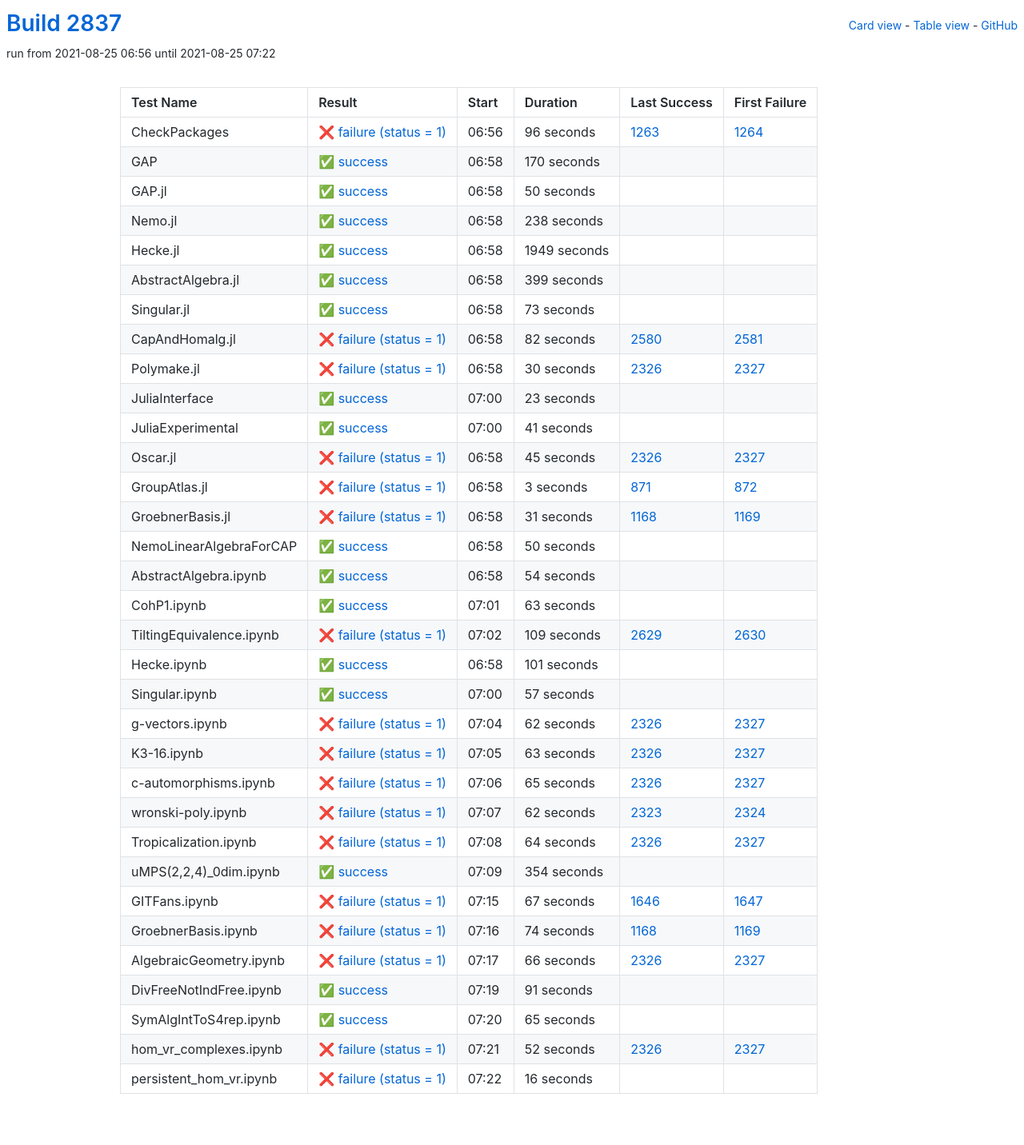
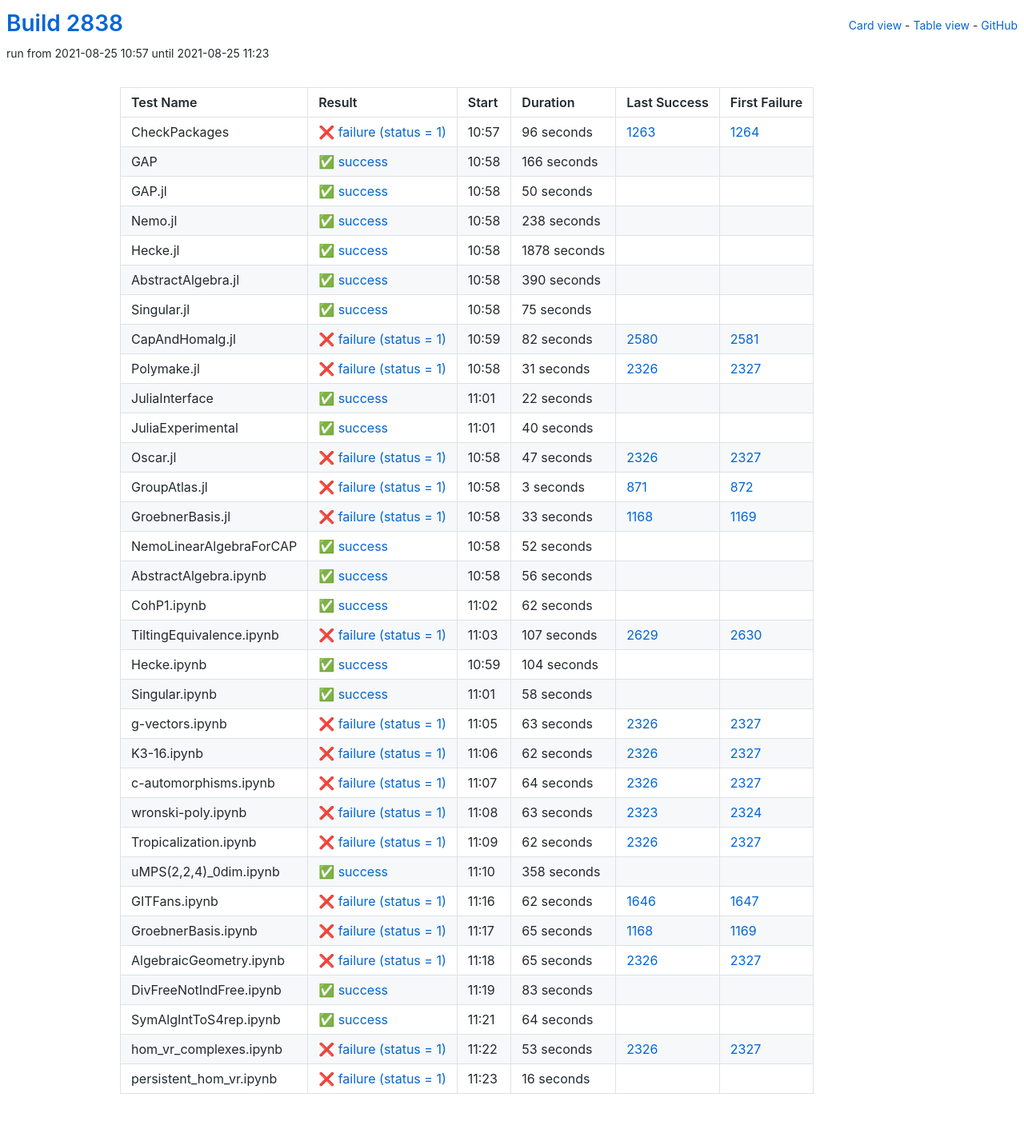
Before and after one commit to oscar-system/oscar-ci-status-stable, a Jekyll site: the page built from table.html, in a window 1280 px wide. Shown: the whole page at 80% size. Built offline with Jekyll 4.4.1, drawn with Linux system fonts in a browser that asks for light colours.

Commit message:
Build #2838

```diff
--- a/_data/ci.yml
+++ b/_data/ci.yml
@@ -1,6 +1,6 @@
 ---
-build: 2837
-build_url: https://oscarci.mathematik.uni-kl.de/job/oscar-stable/2837/
+build: 2838
+build_url: https://oscarci.mathematik.uni-kl.de/job/oscar-stable/2838/
 job: oscar-stable
 organization: oscar-system
 repo: oscar-ci-status-stable
@@ -8,8 +8,8 @@ repourl: https://github.com/oscar-system/oscar-ci-status-stable
 tests:
 - name: CheckPackages
   id: checkpackages
-  log: https://oscarci.mathematik.uni-kl.de/job/oscar-stable/2837/artifact/logs/build-2837/CheckPackages.log
-  start: 2021-08-25 06:56
+  log: https://oscarci.mathematik.uni-kl.de/job/oscar-stable/2838/artifact/logs/build-2838/CheckPackages.log
+  start: 2021-08-25 10:57
   success: false
   exitcode: 1
   status: failure
@@ -20,20 +20,20 @@ tests:
   first_failure_url: https://oscarci.mathematik.uni-kl.de/job/oscar-stable/1264/
 - name: GAP
   id: gap
-  log: https://oscarci.mathematik.uni-kl.de/job/oscar-stable/2837/artifact/logs/build-2837/GAP.log
-  start: 2021-08-25 06:58
+  log: https://oscarci.mathematik.uni-kl.de/job/oscar-stable/2838/artifact/logs/build-2838/GAP.log
+  start: 2021-08-25 10:58
   success: true
   exitcode: 0
   status: success
-  duration: 170
+  duration: 166
   last_success: false
   last_success_url:
   first_failure: false
   first_failure_url:
 - name: GAP.jl
   id: gap-jl
-  log: https://oscarci.mathematik.uni-kl.de/job/oscar-stable/2837/artifact/logs/build-2837/GAP.jl.log
-  start: 2021-08-25 06:58
+  log: https://oscarci.mathematik.uni-kl.de/job/oscar-stable/2838/artifact/logs/build-2838/GAP.jl.log
+  start: 2021-08-25 10:58
   success: true
   exitcode: 0
   status: success
@@ -44,8 +44,8 @@ tests:
   first_failure_url:
 - name: Nemo.jl
   id: nemo-jl
-  log: https://oscarci.mathematik.uni-kl.de/job/oscar-stable/2837/artifact/logs/build-2837/Nemo.jl.log
-  start: 2021-08-25 06:58
+  log: https://oscarci.mathematik.uni-kl.de/job/oscar-stable/2838/artifact/logs/build-2838/Nemo.jl.log
+  start: 2021-08-25 10:58
   success: true
   exitcode: 0
   status: success
@@ -56,44 +56,44 @@ tests:
   first_failure_url:
 - name: Hecke.jl
   id: hecke-jl
-  log: https://oscarci.mathematik.uni-kl.de/job/oscar-stable/2837/artifact/logs/build-2837/Hecke.jl.log
-  start: 2021-08-25 06:58
+  log: https://oscarci.mathematik.uni-kl.de/job/oscar-stable/2838/artifact/logs/build-2838/Hecke.jl.log
+  start: 2021-08-25 10:58
   success: true
   exitcode: 0
   status: success
-  duration: 1949
+  duration: 1878
   last_success: false
   last_success_url:
   first_failure: false
   first_failure_url:
 - name: AbstractAlgebra.jl
   id: abstractalgebra-jl
-  log: https://oscarci.mathematik.uni-kl.de/job/oscar-stable/2837/artifact/logs/build-2837/AbstractAlgebra.jl.log
-  start: 2021-08-25 06:58
+  log: https://oscarci.mathematik.uni-kl.de/job/oscar-stable/2838/artifact/logs/build-2838/AbstractAlgebra.jl.log
+  start: 2021-08-25 10:58
   success: true
   exitcode: 0
   status: success
-  duration: 399
+  duration: 390
   last_success: false
   last_success_url:
   first_failure: false
   first_failure_url:
 - name: Singular.jl
   id: singular-jl
-  log: https://oscarci.mathematik.uni-kl.de/job/oscar-stable/2837/artifact/logs/build-2837/Singular.jl.log
-  start: 2021-08-25 06:58
+  log: https://oscarci.mathematik.uni-kl.de/job/oscar-stable/2838/artifact/logs/build-2838/Singular.jl.log
+  start: 2021-08-25 10:58
   success: true
   exitcode: 0
   status: success
-  duration: 73
+  duration: 75
   last_success: false
   last_success_url:
   first_failure: false
   first_failure_url:
 - name: CapAndHomalg.jl
   id: capandhomalg-jl
-  log: https://oscarci.mathematik.uni-kl.de/job/oscar-stable/2837/artifact/logs/build-2837/CapAndHomalg.jl.log
-  start: 2021-08-25 06:58
+  log: https://oscarci.mathematik.uni-kl.de/job/oscar-stable/2838/artifact/logs/build-2838/CapAndHomalg.jl.log
+  start: 2021-08-25 10:59
   success: false
   exitcode: 1
   status: failure
@@ -104,56 +104,56 @@ tests:
   first_failure_url: https://oscarci.mathematik.uni-kl.de/job/oscar-stable/2581/
 - name: Polymake.jl
   id: polymake-jl
-  log: https://oscarci.mathematik.uni-kl.de/job/oscar-stable/2837/artifact/logs/build-2837/Polymake.jl.log
-  start: 2021-08-25 06:58
+  log: https://oscarci.mathematik.uni-kl.de/job/oscar-stable/2838/artifact/logs/build-2838/Polymake.jl.log
+  start: 2021-08-25 10:58
   success: false
   exitcode: 1
   status: failure
-  duration: 30
+  duration: 31
   last_success: 2326
   last_success_url: https://oscarci.mathematik.uni-kl.de/job/oscar-stable/2326/
   first_failure: 2327
   first_failure_url: https://oscarci.mathematik.uni-kl.de/job/oscar-stable/2327/
 - name: JuliaInterface
   id: juliainterface
-  log: https://oscarci.mathematik.uni-kl.de/job/oscar-stable/2837/artifact/logs/build-2837/JuliaInterface.log
-  start: 2021-08-25 07:00
+  log: https://oscarci.mathematik.uni-kl.de/job/oscar-stable/2838/artifact/logs/build-2838/JuliaInterface.log
+  start: 2021-08-25 11:01
   success: true
   exitcode: 0
   status: success
-  duration: 23
+  duration: 22
   last_success: false
   last_success_url:
   first_failure: false
   first_failure_url:
 - name: JuliaExperimental
   id: juliaexperimental
-  log: https://oscarci.mathematik.uni-kl.de/job/oscar-stable/2837/artifact/logs/build-2837/JuliaExperimental.log
-  start: 2021-08-25 07:00
+  log: https://oscarci.mathematik.uni-kl.de/job/oscar-stable/2838/artifact/logs/build-2838/JuliaExperimental.log
+  start: 2021-08-25 11:01
   success: true
   exitcode: 0
   status: success
-  duration: 41
+  duration: 40
   last_success: false
   last_success_url:
   first_failure: false
   first_failure_url:
 - name: Oscar.jl
   id: oscar-jl
-  log: https://oscarci.mathematik.uni-kl.de/job/oscar-stable/2837/artifact/logs/build-2837/Oscar.jl.log
-  start: 2021-08-25 06:58
+  log: https://oscarci.mathematik.uni-kl.de/job/oscar-stable/2838/artifact/logs/build-2838/Oscar.jl.log
+  start: 2021-08-25 10:58
   success: false
   exitcode: 1
   status: failure
-  duration: 45
+  duration: 47
   last_success: 2326
   last_success_url: https://oscarci.mathematik.uni-kl.de/job/oscar-stable/2326/
   first_failure: 2327
   first_failure_url: https://oscarci.mathematik.uni-kl.de/job/oscar-stable/2327/
 - name: GroupAtlas.jl
   id: groupatlas-jl
-  log: https://oscarci.mathematik.uni-kl.de/job/oscar-stable/2837/artifact/logs/build-2837/GroupAtlas.jl.log
-  start: 2021-08-25 06:58
+  log: https://oscarci.mathematik.uni-kl.de/job/oscar-stable/2838/artifact/logs/build-2838/GroupAtlas.jl.log
+  start: 2021-08-25 10:58
   success: false
   exitcode: 1
   status: failure
@@ -164,92 +164,104 @@ tests:
   first_failure_url: https://oscarci.mathematik.uni-kl.de/job/oscar-stable/872/
 - name: GroebnerBasis.jl
   id: groebnerbasis-jl
-  log: https://oscarci.mathematik.uni-kl.de/job/oscar-stable/2837/artifact/logs/build-2837/GroebnerBasis.jl.log
-  start: 2021-08-25 06:58
+  log: https://oscarci.mathematik.uni-kl.de/job/oscar-stable/2838/artifact/logs/build-2838/GroebnerBasis.jl.log
+  start: 2021-08-25 10:58
   success: false
   exitcode: 1
   status: failure
-  duration: 31
+  duration: 33
   last_success: 1168
   last_success_url: https://oscarci.mathematik.uni-kl.de/job/oscar-stable/1168/
   first_failure: 1169
   first_failure_url: https://oscarci.mathematik.uni-kl.de/job/oscar-stable/1169/
 - name: NemoLinearAlgebraForCAP
   id: nemolinearalgebraforcap
-  log: https://oscarci.mathematik.uni-kl.de/job/oscar-stable/2837/artifact/logs/build-2837/NemoLinearAlgebraForCAP.log
-  start: 2021-08-25 06:58
+  log: https://oscarci.mathematik.uni-kl.de/job/oscar-stable/2838/artifact/logs/build-2838/NemoLinearAlgebraForCAP.log
+  start: 2021-08-25 10:58
   success: true
   exitcode: 0
   status: success
-  duration: 50
+  duration: 52
   last_success: false
   last_success_url:
   first_failure: false
   first_failure_url:
 - name: AbstractAlgebra.ipynb
   id: abstractalgebra-ipynb
-  log: https://oscarci.mathematik.uni-kl.de/job/oscar-stable/2837/artifact/logs/build-2837/AbstractAlgebra.ipynb.log
-  start: 2021-08-25 06:58
+  log: https://oscarci.mathematik.uni-kl.de/job/oscar-stable/2838/artifact/logs/build-2838/AbstractAlgebra.ipynb.log
+  start: 2021-08-25 10:58
   success: true
   exitcode: 0
   status: success
-  duration: 54
+  duration: 56
   last_success: false
   last_success_url:
   first_failure: false
   first_failure_url:
 - name: CohP1.ipynb
   id: cohp1-ipynb
-  log: https://oscarci.mathematik.uni-kl.de/job/oscar-stable/2837/artifact/logs/build-2837/CohP1.ipynb.log
-  start: 2021-08-25 07:01
+  log: https://oscarci.mathematik.uni-kl.de/job/oscar-stable/2838/artifact/logs/build-2838/CohP1.ipynb.log
+  start: 2021-08-25 11:02
   success: true
   exitcode: 0
   status: success
-  duration: 63
+  duration: 62
   last_success: false
   last_success_url:
   first_failure: false
   first_failure_url:
 - name: TiltingEquivalence.ipynb
   id: tiltingequivalence-ipynb
-  log: https://oscarci.mathematik.uni-kl.de/job/oscar-stable/2837/artifact/logs/build-2837/TiltingEquivalence.ipynb.log
-  start: 2021-08-25 07:02
+  log: https://oscarci.mathematik.uni-kl.de/job/oscar-stable/2838/artifact/logs/build-2838/TiltingEquivalence.ipynb.log
+  start: 2021-08-25 11:03
   success: false
   exitcode: 1
   status: failure
-  duration: 109
+  duration: 107
   last_success: 2629
   last_success_url: https://oscarci.mathematik.uni-kl.de/job/oscar-stable/2629/
   first_failure: 2630
   first_failure_url: https://oscarci.mathematik.uni-kl.de/job/oscar-stable/2630/
 - name: Hecke.ipynb
   id: hecke-ipynb
-  log: https://oscarci.mathematik.uni-kl.de/job/oscar-stable/2837/artifact/logs/build-2837/Hecke.ipynb.log
-  start: 2021-08-25 06:58
+  log: https://oscarci.mathematik.uni-kl.de/job/oscar-stable/2838/artifact/logs/build-2838/Hecke.ipynb.log
+  start: 2021-08-25 10:59
   success: true
   exitcode: 0
   status: success
-  duration: 101
+  duration: 104
   last_success: false
   last_success_url:
   first_failure: false
   first_failure_url:
 - name: Singular.ipynb
   id: singular-ipynb
-  log: https://oscarci.mathematik.uni-kl.de/job/oscar-stable/2837/artifact/logs/build-2837/Singular.ipynb.log
-  start: 2021-08-25 07:00
+  log: https://oscarci.mathematik.uni-kl.de/job/oscar-stable/2838/artifact/logs/build-2838/Singular.ipynb.log
+  start: 2021-08-25 11:01
   success: true
   exitcode: 0
   status: success
-  duration: 57
+  duration: 58
   last_success: false
   last_success_url:
   first_failure: false
   first_failure_url:
 - name: g-vectors.ipynb
   id: g-vectors-ipynb
-  log: https://oscarci.mathematik.uni-kl.de/job/oscar-stable/2837/artifact/logs/build-2837/g-vectors.ipynb.log
-  start: 2021-08-25 07:04
+  log: https://oscarci.mathematik.uni-kl.de/job/oscar-stable/2838/artifact/logs/build-2838/g-vectors.ipynb.log
+  start: 2021-08-25 11:05
+  success: false
+  exitcode: 1
+  status: failure
+  duration: 63
+  last_success: 2326
+  last_success_url: https://oscarci.mathematik.uni-kl.de/job/oscar-stable/2326/
+  first_failure: 2327
+  first_failure_url: https://oscarci.mathematik.uni-kl.de/job/oscar-stable/2327/
+- name: K3-16.ipynb
+  id: k3-16-ipynb
+  log: https://oscarci.mathematik.uni-kl.de/job/oscar-stable/2838/artifact/logs/build-2838/K3-16.ipynb.log
+  start: 2021-08-25 11:06
   success: false
   exitcode: 1
   status: failure
@@ -258,22 +270,82 @@ tests:
   last_success_url: https://oscarci.mathematik.uni-kl.de/job/oscar-stable/2326/
   first_failure: 2327
   first_failure_url: https://oscarci.mathematik.uni-kl.de/job/oscar-stable/2327/
-- name: K3-16.ipynb
-  id: k3-16-ipynb
-  log: https://oscarci.mathematik.uni-kl.de/job/oscar-stable/2837/artifact/logs/build-2837/K3-16.ipynb.log
-  start: 2021-08-25 07:05
+- name: c-automorphisms.ipynb
+  id: c-automorphisms-ipynb
+  log: https://oscarci.mathematik.uni-kl.de/job/oscar-stable/2838/artifact/logs/build-2838/c-automorphisms.ipynb.log
+  start: 2021-08-25 11:07
+  success: false
+  exitcode: 1
+  status: failure
+  duration: 64
+  last_success: 2326
+  last_success_url: https://oscarci.mathematik.uni-kl.de/job/oscar-stable/2326/
+  first_failure: 2327
+  first_failure_url: https://oscarci.mathematik.uni-kl.de/job/oscar-stable/2327/
+- name: wronski-poly.ipynb
+  id: wronski-poly-ipynb
+  log: https://oscarci.mathematik.uni-kl.de/job/oscar-stable/2838/artifact/logs/build-2838/wronski-poly.ipynb.log
+  start: 2021-08-25 11:08
   success: false
   exitcode: 1
   status: failure
   duration: 63
+  last_success: 2323
+  last_success_url: https://oscarci.mathematik.uni-kl.de/job/oscar-stable/2323/
+  first_failure: 2324
+  first_failure_url: https://oscarci.mathematik.uni-kl.de/job/oscar-stable/2324/
+- name: Tropicalization.ipynb
+  id: tropicalization-ipynb
+  log: https://oscarci.mathematik.uni-kl.de/job/oscar-stable/2838/artifact/logs/build-2838/Tropicalization.ipynb.log
+  start: 2021-08-25 11:09
+  success: false
+  exitcode: 1
+  status: failure
+  duration: 62
   last_success: 2326
   last_success_url: https://oscarci.mathematik.uni-kl.de/job/oscar-stable/2326/
   first_failure: 2327
   first_failure_url: https://oscarci.mathematik.uni-kl.de/job/oscar-stable/2327/
-- name: c-automorphisms.ipynb
-  id: c-automorphisms-ipynb
-  log: https://oscarci.mathematik.uni-kl.de/job/oscar-stable/2837/artifact/logs/build-2837/c-automorphisms.ipynb.log
-  start: 2021-08-25 07:06
+- name: uMPS(2,2,4)_0dim.ipynb
+  id: umps-2-2-4-0dim-ipynb
+  log: https://oscarci.mathematik.uni-kl.de/job/oscar-stable/2838/artifact/logs/build-2838/uMPS-2-2-4-_0dim.ipynb.log
+  start: 2021-08-25 11:10
+  success: true
+  exitcode: 0
+  status: success
+  duration: 358
+  last_success: false
+  last_success_url:
+  first_failure: false
+  first_failure_url:
+- name: GITFans.ipynb
+  id: gitfans-ipynb
+  log: https://oscarci.mathematik.uni-kl.de/job/oscar-stable/2838/artifact/logs/build-2838/GITFans.ipynb.log
+  start: 2021-08-25 11:16
+  success: false
+  exitcode: 1
+  status: failure
+  duration: 62
+  last_success: 1646
+  last_success_url: https://oscarci.mathematik.uni-kl.de/job/oscar-stable/1646/
+  first_failure: 1647
+  first_failure_url: https://oscarci.mathematik.uni-kl.de/job/oscar-stable/1647/
+- name: GroebnerBasis.ipynb
+  id: groebnerbasis-ipynb
+  log: https://oscarci.mathematik.uni-kl.de/job/oscar-stable/2838/artifact/logs/build-2838/GroebnerBasis.ipynb.log
+  start: 2021-08-25 11:17
+  success: false
+  exitcode: 1
+  status: failure
+  duration: 65
+  last_success: 1168
+  last_success_url: https://oscarci.mathematik.uni-kl.de/job/oscar-stable/1168/
+  first_failure: 1169
+  first_failure_url: https://oscarci.mathematik.uni-kl.de/job/oscar-stable/1169/
+- name: AlgebraicGeometry.ipynb
+  id: algebraicgeometry-ipynb
+  log: https://oscarci.mathematik.uni-kl.de/job/oscar-stable/2838/artifact/logs/build-2838/AlgebraicGeometry.ipynb.log
+  start: 2021-08-25 11:18
   success: false
   exitcode: 1
   status: failure
@@ -282,118 +354,46 @@ tests:
   last_success_url: https://oscarci.mathematik.uni-kl.de/job/oscar-stable/2326/
   first_failure: 2327
   first_failure_url: https://oscarci.mathematik.uni-kl.de/job/oscar-stable/2327/
-- name: wronski-poly.ipynb
-  id: wronski-poly-ipynb
-  log: https://oscarci.mathematik.uni-kl.de/job/oscar-stable/2837/artifact/logs/build-2837/wronski-poly.ipynb.log
-  start: 2021-08-25 07:07
-  success: false
-  exitcode: 1
-  status: failure
-  duration: 62
-  last_success: 2323
-  last_success_url: https://oscarci.mathematik.uni-kl.de/job/oscar-stable/2323/
-  first_failure: 2324
-  first_failure_url: https://oscarci.mathematik.uni-kl.de/job/oscar-stable/2324/
-- name: Tropicalization.ipynb
-  id: tropicalization-ipynb
-  log: https://oscarci.mathematik.uni-kl.de/job/oscar-stable/2837/artifact/logs/build-2837/Tropicalization.ipynb.log
-  start: 2021-08-25 07:08
-  success: false
-  exitcode: 1
-  status: failure
-  duration: 64
-  last_success: 2326
-  last_success_url: https://oscarci.mathematik.uni-kl.de/job/oscar-stable/2326/
-  first_failure: 2327
-  first_failure_url: https://oscarci.mathematik.uni-kl.de/job/oscar-stable/2327/
-- name: uMPS(2,2,4)_0dim.ipynb
-  id: umps-2-2-4-0dim-ipynb
-  log: https://oscarci.mathematik.uni-kl.de/job/oscar-stable/2837/artifact/logs/build-2837/uMPS-2-2-4-_0dim.ipynb.log
-  start: 2021-08-25 07:09
+- name: DivFreeNotIndFree.ipynb
+  id: divfreenotindfree-ipynb
+  log: https://oscarci.mathematik.uni-kl.de/job/oscar-stable/2838/artifact/logs/build-2838/DivFreeNotIndFree.ipynb.log
+  start: 2021-08-25 11:19
   success: true
   exitcode: 0
   status: success
-  duration: 354
-  last_success: false
-  last_success_url:
-  first_failure: false
-  first_failure_url:
-- name: GITFans.ipynb
-  id: gitfans-ipynb
-  log: https://oscarci.mathematik.uni-kl.de/job/oscar-stable/2837/artifact/logs/build-2837/GITFans.ipynb.log
-  start: 2021-08-25 07:15
-  success: false
-  exitcode: 1
-  status: failure
-  duration: 67
-  last_success: 1646
-  last_success_url: https://oscarci.mathematik.uni-kl.de/job/oscar-stable/1646/
-  first_failure: 1647
-  first_failure_url: https://oscarci.mathematik.uni-kl.de/job/oscar-stable/1647/
-- name: GroebnerBasis.ipynb
-  id: groebnerbasis-ipynb
-  log: https://oscarci.mathematik.uni-kl.de/job/oscar-stable/2837/artifact/logs/build-2837/GroebnerBasis.ipynb.log
-  start: 2021-08-25 07:16
-  success: false
-  exitcode: 1
-  status: failure
-  duration: 74
-  last_success: 1168
-  last_success_url: https://oscarci.mathematik.uni-kl.de/job/oscar-stable/1168/
-  first_failure: 1169
-  first_failure_url: https://oscarci.mathematik.uni-kl.de/job/oscar-stable/1169/
-- name: AlgebraicGeometry.ipynb
-  id: algebraicgeometry-ipynb
-  log: https://oscarci.mathematik.uni-kl.de/job/oscar-stable/2837/artifact/logs/build-2837/AlgebraicGeometry.ipynb.log
-  start: 2021-08-25 07:17
-  success: false
-  exitcode: 1
-  status: failure
-  duration: 66
-  last_success: 2326
-  last_success_url: https://oscarci.mathematik.uni-kl.de/job/oscar-stable/2326/
-  first_failure: 2327
-  first_failure_url: https://oscarci.mathematik.uni-kl.de/job/oscar-stable/2327/
-- name: DivFreeNotIndFree.ipynb
-  id: divfreenotindfree-ipynb
-  log: https://oscarci.mathematik.uni-kl.de/job/oscar-stable/2837/artifact/logs/build-2837/DivFreeNotIndFree.ipynb.log
-  start: 2021-08-25 07:19
-  success: true
-  exitcode: 0
-  status: success
-  duration: 91
+  duration: 83
   last_success: false
   last_success_url:
   first_failure: false
   first_failure_url:
 - name: SymAlgIntToS4rep.ipynb
   id: symalginttos4rep-ipynb
-  log: https://oscarci.mathematik.uni-kl.de/job/oscar-stable/2837/artifact/logs/build-2837/SymAlgIntToS4rep.ipynb.log
-  start: 2021-08-25 07:20
+  log: https://oscarci.mathematik.uni-kl.de/job/oscar-stable/2838/artifact/logs/build-2838/SymAlgIntToS4rep.ipynb.log
+  start: 2021-08-25 11:21
   success: true
   exitcode: 0
   status: success
-  duration: 65
+  duration: 64
   last_success: false
   last_success_url:
   first_failure: false
   first_failure_url:
 - name: hom_vr_complexes.ipynb
   id: hom-vr-complexes-ipynb
-  log: https://oscarci.mathematik.uni-kl.de/job/oscar-stable/2837/artifact/logs/build-2837/hom_vr_complexes.ipynb.log
-  start: 2021-08-25 07:21
+  log: https://oscarci.mathematik.uni-kl.de/job/oscar-stable/2838/artifact/logs/build-2838/hom_vr_complexes.ipynb.log
+  start: 2021-08-25 11:22
   success: false
   exitcode: 1
   status: failure
-  duration: 52
+  duration: 53
   last_success: 2326
   last_success_url: https://oscarci.mathematik.uni-kl.de/job/oscar-stable/2326/
   first_failure: 2327
   first_failure_url: https://oscarci.mathematik.uni-kl.de/job/oscar-stable/2327/
 - name: persistent_hom_vr.ipynb
   id: persistent-hom-vr-ipynb
-  log: https://oscarci.mathematik.uni-kl.de/job/oscar-stable/2837/artifact/logs/build-2837/persistent_hom_vr.ipynb.log
-  start: 2021-08-25 07:22
+  log: https://oscarci.mathematik.uni-kl.de/job/oscar-stable/2838/artifact/logs/build-2838/persistent_hom_vr.ipynb.log
+  start: 2021-08-25 11:23
   success: false
   exitcode: 1
   status: failure
```
Also changed, not shown: README.md.
